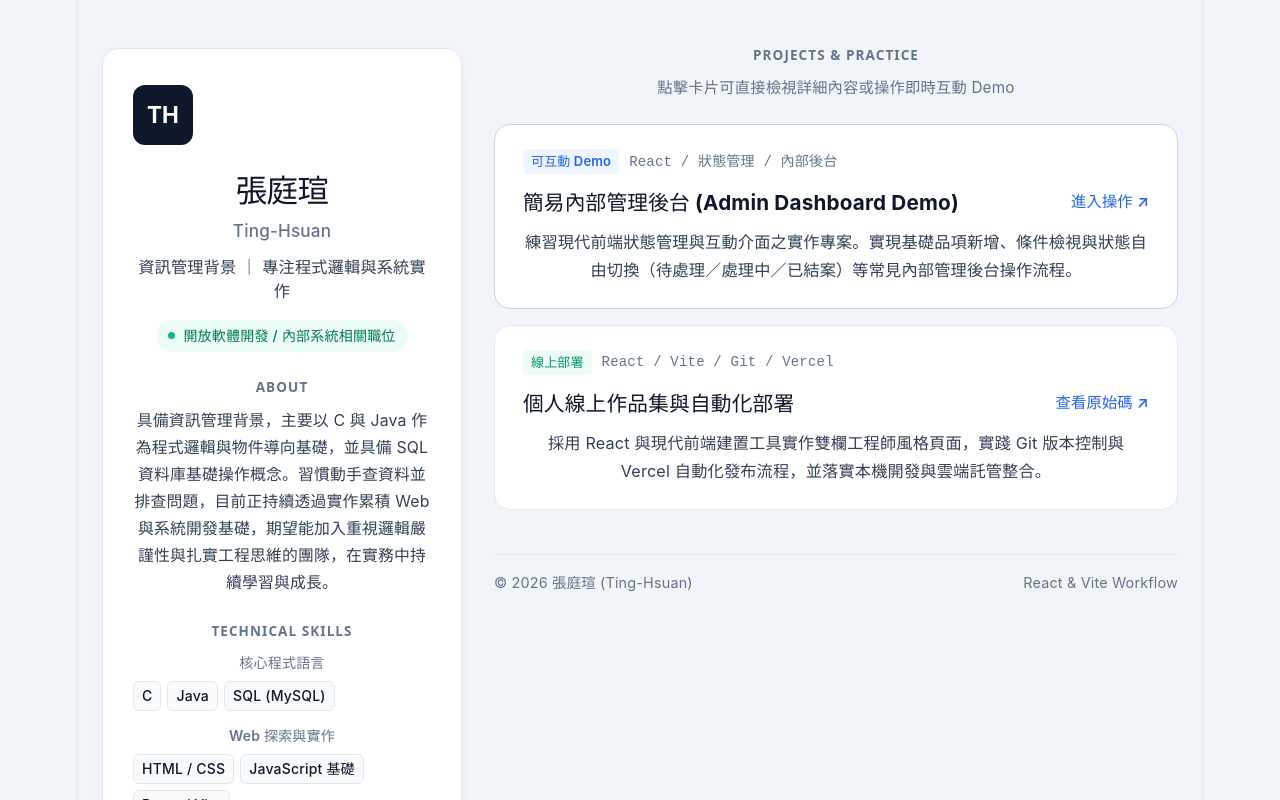
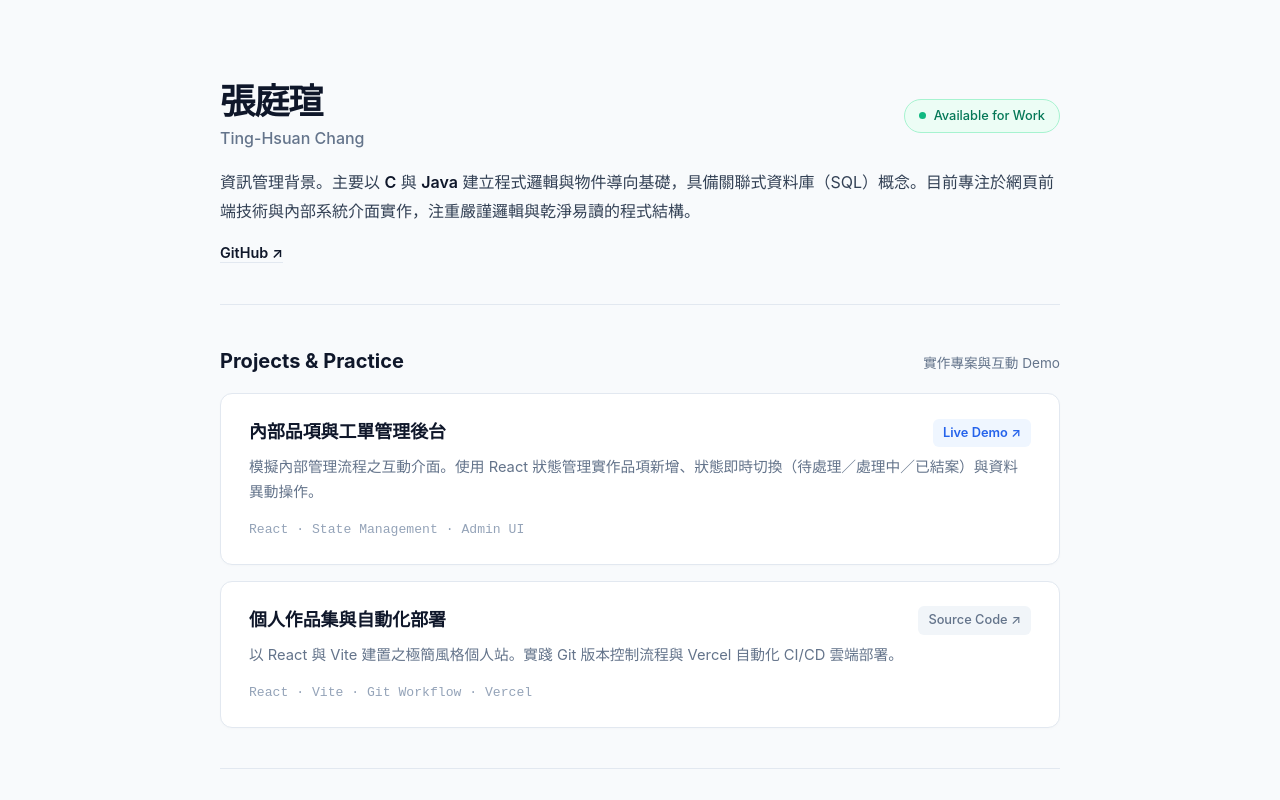
Before and after one commit to echidnax/my-first-web, a React (Vite) app: page / in a window 1280 px wide. Shown: the top 800 px of the page. Built offline with nearby package versions, Linux system fonts and the light colour scheme.

Commit message:
update resume styling

```diff
--- a/src/App.css
+++ b/src/App.css
@@ -1,296 +1,289 @@
 :root {
-  --bg-main: #f1f5f9;
+  --bg-page: #f8fafc;
   --bg-card: #ffffff;
-  --text-title: #0f172a;
+  --text-main: #0f172a;
   --text-body: #334155;
   --text-muted: #64748b;
-  --border: #e2e8f0;
-  --border-hover: #cbd5e1;
+  --text-light: #94a3b8;
+  --border-color: #e2e8f0;
   --accent: #2563eb;
-  --accent-light: #eff6ff;
-}
-
-* {
-  box-sizing: border-box;
 }
 
 body {
-  margin: 0;
-  background-color: var(--bg-main);
+  background-color: var(--bg-page);
   color: var(--text-body);
-  font-family: -apple-system, BlinkMacSystemFont, "Segoe UI", "Noto Sans TC", sans-serif;
+  font-family: -apple-system, BlinkMacSystemFont, "Segoe UI", Roboto, "Noto Sans TC", sans-serif;
   line-height: 1.6;
   -webkit-font-smoothing: antialiased;
 }
 
-/* 雙欄主容器 */
-.portfolio-wrapper {
+/* 外層容器：由上而下自然流動，靠上對齊，寬度放寬至 840px */
+.site-wrapper {
   min-height: 100vh;
-  padding: 48px 24px;
-  display: flex;
-  justify-content: center;
+  width: 100%;
+  padding: 80px 24px 100px;
 }
 
-.portfolio-container {
+.site-content {
   width: 100%;
-  max-width: 1120px;
-  display: grid;
-  grid-template-columns: 360px 1fr;
-  gap: 32px;
-  align-items: start;
+  max-width: 840px;
+  margin: 0 auto;
+  text-align: left;
 }
 
-/* 左側欄 */
-.sidebar {
-  background: var(--bg-card);
-  border: 1px solid var(--border);
-  border-radius: 16px;
-  padding: 36px 30px;
-  position: sticky;
-  top: 32px;
-  display: flex;
-  flex-direction: column;
-  justify-content: space-between;
-  box-shadow: 0 4px 16px rgba(15, 23, 42, 0.03);
+/* 頂部 Header */
+.hero-header {
+  margin-bottom: 32px;
 }
 
-.avatar-box {
-  width: 60px;
-  height: 60px;
-  border-radius: 12px;
-  background: #0f172a;
-  color: #fff;
+.hero-top {
   display: flex;
+  justify-content: space-between;
   align-items: center;
-  justify-content: center;
-  font-size: 1.25rem;
-  font-weight: 700;
-  margin-bottom: 20px;
+  margin-bottom: 16px;
 }
 
-.name {
-  font-size: 1.75rem;
+.hero-name {
+  font-size: 2.2rem;
   font-weight: 800;
-  color: var(--text-title);
-  margin: 0 0 2px 0;
-  letter-spacing: -0.02em;
+  letter-spacing: -0.03em;
+  margin: 0 0 4px 0;
+  color: var(--text-main);
+  line-height: 1.2;
 }
 
-.en-name {
-  font-size: 0.95rem;
+.hero-sub {
+  font-size: 1rem;
   color: var(--text-muted);
-  margin: 0 0 10px 0;
+  margin: 0;
   font-weight: 500;
 }
 
-.headline {
-  font-size: 0.9rem;
-  color: var(--text-body);
-  line-height: 1.5;
-  margin: 0 0 16px 0;
-}
-
-.badge-status {
+.status-pill {
   display: inline-flex;
   align-items: center;
   gap: 8px;
-  font-size: 0.78rem;
+  font-size: 0.8rem;
+  font-weight: 500;
   color: #047857;
   background: #ecfdf5;
-  padding: 5px 12px;
+  border: 1px solid #a7f3d0;
+  padding: 6px 14px;
   border-radius: 999px;
-  font-weight: 500;
-  margin-bottom: 28px;
 }
 
 .status-dot {
   width: 7px;
   height: 7px;
-  background-color: #10b981;
+  background: #10b981;
   border-radius: 50%;
 }
 
-.section-title {
-  font-size: 0.75rem;
-  font-weight: 700;
-  letter-spacing: 0.08em;
-  color: var(--text-muted);
-  margin: 0 0 12px 0;
+.hero-bio {
+  font-size: 1rem;
+  line-height: 1.8;
+  color: var(--text-body);
+  margin: 0 0 16px 0;
+  text-align: left;
 }
 
-.intro-text {
-  font-size: 0.88rem;
-  line-height: 1.7;
-  color: var(--text-body);
-  margin: 0 0 28px 0;
+.hero-bio strong {
+  color: var(--text-main);
+  font-weight: 600;
 }
 
-.skill-group {
-  margin-bottom: 14px;
+.hero-links {
+  display: flex;
+  gap: 16px;
 }
 
-.skill-cat-name {
-  font-size: 0.78rem;
+.link-item {
+  font-size: 0.9rem;
   font-weight: 600;
-  color: var(--text-muted);
-  margin-bottom: 6px;
-}
-
-.skill-tags {
-  display: flex;
-  flex-wrap: wrap;
-  gap: 6px;
-}
-
-.skill-tag {
-  font-size: 0.78rem;
-  font-weight: 500;
-  background: #f8fafc;
-  border: 1px solid var(--border);
-  padding: 3px 8px;
-  border-radius: 6px;
-  color: var(--text-title);
-}
-
-.sidebar-footer {
-  margin-top: 32px;
-  padding-top: 20px;
-  border-top: 1px solid var(--border);
-}
-
-.btn-github {
-  display: block;
-  text-align: center;
-  background: #0f172a;
-  color: #fff;
-  font-size: 0.88rem;
-  font-weight: 500;
-  text-decoration: none;
-  padding: 10px 16px;
-  border-radius: 8px;
+  color: var(--text-main);
+  text-decoration: underline;
+  text-underline-offset: 4px;
+  text-decoration-color: var(--border-color);
   transition: all 0.2s;
 }
 
-.btn-github:hover {
-  background: #334155;
+.link-item:hover {
+  text-decoration-color: var(--text-main);
 }
 
-/* 右側專案區 */
-.main-content {
-  display: flex;
-  flex-direction: column;
-  gap: 20px;
+/* 分割線 */
+.divider {
+  height: 1px;
+  background-color: var(--border-color);
+  margin: 40px 0;
 }
 
-.content-header {
-  margin-bottom: 4px;
+/* 區塊標題 */
+.section-block {
+  margin-bottom: 32px;
+  text-align: left;
 }
 
-.section-subtitle {
-  margin: 4px 0 0 0;
+.section-header {
+  display: flex;
+  justify-content: space-between;
+  align-items: baseline;
+  margin-bottom: 16px;
+}
+
+.section-title {
+  font-size: 1.25rem;
+  font-weight: 700;
+  margin: 0;
+  color: var(--text-main);
+}
+
+.section-hint {
   font-size: 0.85rem;
   color: var(--text-muted);
 }
 
-.projects-list {
+/* 專案列表 */
+.project-list {
   display: flex;
   flex-direction: column;
   gap: 16px;
 }
 
-.project-card {
-  background: var(--bg-card);
-  border: 1px solid var(--border);
-  border-radius: 16px;
+.project-row {
+  display: block;
+  text-decoration: none;
+  background: #ffffff;
+  border: 1px solid var(--border-color);
+  border-radius: 12px;
   padding: 24px 28px;
+  cursor: pointer;
+  text-align: left;
   transition: all 0.2s ease;
+  box-shadow: 0 1px 3px rgba(0, 0, 0, 0.02);
 }
 
-.highlight-card {
-  cursor: pointer;
+.project-row:hover {
   border-color: #cbd5e1;
+  box-shadow: 0 8px 20px rgba(0, 0, 0, 0.04);
+  transform: translateY(-1px);
 }
 
-.highlight-card:hover {
-  border-color: var(--accent);
-  box-shadow: 0 8px 24px rgba(37, 99, 235, 0.08);
-  transform: translateY(-2px);
-}
-
-.project-badge-row {
-  display: flex;
-  align-items: center;
-  gap: 10px;
-  margin-bottom: 12px;
-}
-
-.tag-interactive {
-  font-size: 0.72rem;
-  font-weight: 600;
-  color: #2563eb;
-  background: var(--accent-light);
-  padding: 2px 8px;
-  border-radius: 4px;
-}
-
-.tag-deploy {
-  font-size: 0.72rem;
-  font-weight: 600;
-  color: #059669;
-  background: #ecfdf5;
-  padding: 2px 8px;
-  border-radius: 4px;
-}
-
-.project-stack {
-  font-size: 0.78rem;
-  color: var(--text-muted);
-  font-family: monospace;
-}
-
-.card-title-row {
+.project-title-row {
   display: flex;
   justify-content: space-between;
   align-items: center;
-  margin-bottom: 10px;
+  margin-bottom: 8px;
 }
 
 .project-title {
+  font-size: 1.12rem;
+  font-weight: 700;
+  color: var(--text-main);
   margin: 0;
-  font-size: 1.15rem;
-  font-weight: 700;
-  color: var(--text-title);
 }
 
-.enter-link {
-  font-size: 0.85rem;
+.badge-demo {
+  font-size: 0.8rem;
   font-weight: 600;
-  color: var(--accent);
-  text-decoration: none;
+  color: #2563eb;
+  background: #eff6ff;
+  padding: 4px 10px;
+  border-radius: 6px;
+}
+
+.badge-code {
+  font-size: 0.8rem;
+  font-weight: 500;
+  color: var(--text-muted);
+  background: #f1f5f9;
+  padding: 4px 10px;
+  border-radius: 6px;
 }
 
 .project-desc {
-  margin: 0;
-  font-size: 0.9rem;
+  font-size: 0.92rem;
   line-height: 1.7;
-  color: var(--text-body);
+  color: var(--text-muted);
+  margin: 0 0 14px 0;
+  text-align: left;
 }
 
-.main-footer {
-  margin-top: 24px;
-  padding-top: 16px;
-  border-top: 1px solid var(--border);
+.project-tech {
+  font-size: 0.82rem;
+  color: var(--text-light);
+  font-family: monospace;
+  text-align: left;
+}
+
+/* 技能排版 */
+.skills-grid {
+  display: flex;
+  flex-direction: column;
+  gap: 18px;
+  background: #ffffff;
+  border: 1px solid var(--border-color);
+  border-radius: 12px;
+  padding: 24px 28px;
+  text-align: left;
+}
+
+.skill-col {
+  display: flex;
+  align-items: center;
+  gap: 20px;
+}
+
+.skill-cat-title {
+  font-size: 0.88rem;
+  font-weight: 600;
+  color: var(--text-muted);
+  margin: 0;
+  width: 170px;
+  flex-shrink: 0;
+  text-align: left;
+}
+
+.skill-pills {
+  display: flex;
+  flex-wrap: wrap;
+  gap: 8px;
+}
+
+.skill-tag {
+  font-size: 0.85rem;
+  font-weight: 500;
+  color: var(--text-main);
+  background: #f8fafc;
+  border: 1px solid var(--border-color);
+  padding: 4px 12px;
+  border-radius: 6px;
+}
+
+/* 頁尾 */
+.site-footer {
+  margin-top: 60px;
   display: flex;
   justify-content: space-between;
-  font-size: 0.8rem;
-  color: var(--text-muted);
+  font-size: 0.85rem;
+  color: var(--text-light);
 }
 
-@media (max-width: 860px) {
-  .portfolio-container {
-    grid-template-columns: 1fr;
+@media (max-width: 640px) {
+  .site-wrapper {
+    padding: 40px 16px;
   }
-  .sidebar {
-    position: static;
+  .hero-top {
+    flex-direction: column;
+    align-items: flex-start;
+    gap: 12px;
+  }
+  .skill-col {
+    flex-direction: column;
+    align-items: flex-start;
+    gap: 8px;
+  }
+  .skill-cat-title {
+    width: auto;
   }
 }
--- a/src/App.jsx
+++ b/src/App.jsx
@@ -6,9 +6,9 @@ function App() {
   const [currentPage, setCurrentPage] = useState('home')
 
   const skills = [
-    { category: '核心程式語言', items: ['C', 'Java', 'SQL (MySQL)'] },
-    { category: 'Web 探索與實作', items: ['HTML / CSS', 'JavaScript 基礎', 'React / Vite'] },
-    { category: '開發環境與工具', items: ['VS Code', 'Git / GitHub 基礎操作', 'Windows 終端機'] }
+    { category: 'Languages', items: ['C', 'Java', 'SQL (MySQL)'] },
+    { category: 'Web & Frontend', items: ['JavaScript (ES6+)', 'React', 'HTML / CSS', 'Vite'] },
+    { category: 'Environment & Tools', items: ['Git / GitHub', 'VS Code', 'Windows Terminal'] }
   ]
 
   if (currentPage === 'mes') {
@@ -16,106 +16,109 @@ function App() {
   }
 
   return (
-    <div className="portfolio-wrapper">
-      <div className="portfolio-container">
+    <div className="site-wrapper">
+      <main className="site-content">
 
-        {/* 左側固定/資訊欄 */}
-        <aside className="sidebar">
-          <div>
-            <div className="avatar-box">TH</div>
-            <h1 className="name">張庭瑄</h1>
-            <p className="en-name">Ting-Hsuan</p>
-            <p className="headline">資訊管理背景 ｜ 專注程式邏輯與系統實作</p>
-
-            <div className="badge-status">
+        {/* 頂部 Header：姓名與基本定位 */}
+        <header className="hero-header">
+          <div className="hero-top">
+            <div>
+              <h1 className="hero-name">張庭瑄</h1>
+              <p className="hero-sub">Ting-Hsuan Chang</p>
+            </div>
+            <div className="status-pill">
               <span className="status-dot"></span>
-              <span>開放軟體開發 / 內部系統相關職位</span>
-            </div>
-
-            <div className="sidebar-intro">
-              <h2 className="section-title">ABOUT</h2>
-              <p className="intro-text">
-                具備資訊管理背景，主要以 C 與 Java 作為程式邏輯與物件導向基礎，並具備 SQL 資料庫基礎操作概念。習慣動手查資料並排查問題，目前正持續透過實作累積 Web 與系統開發基礎，期望能加入重視邏輯嚴謹性與扎實工程思維的團隊，在實務中持續學習與成長。
-              </p>
-            </div>
-
-            <div className="sidebar-skills">
-              <h2 className="section-title">TECHNICAL SKILLS</h2>
-              {skills.map((group, index) => (
-                <div key={index} className="skill-group">
-                  <div className="skill-cat-name">{group.category}</div>
-                  <div className="skill-tags">
-                    {group.items.map((item, i) => (
-                      <span key={i} className="skill-tag">{item}</span>
-                    ))}
-                  </div>
-                </div>
-              ))}
+              <span>Available for Work</span>
             </div>
           </div>
-
-          <div className="sidebar-footer">
-            <a href="https://github.com/echidnax" target="_blank" rel="noreferrer" className="btn-github">
-              GitHub 專案庫 ↗
+          <p className="hero-bio">
+            資訊管理背景。主要以 <strong>C</strong> 與 <strong>Java</strong> 建立程式邏輯與物件導向基礎，具備關聯式資料庫（SQL）概念。目前專注於網頁前端技術與內部系統介面實作，注重嚴謹邏輯與乾淨易讀的程式結構。
+          </p>
+          <div className="hero-links">
+            <a href="https://github.com/echidnax" target="_blank" rel="noreferrer" className="link-item">
+              GitHub ↗
             </a>
           </div>
-        </aside>
+        </header>
 
-        {/* 右側專案展示區 */}
-        <main className="main-content">
-          <div className="content-header">
-            <h2 className="section-title">PROJECTS & PRACTICE</h2>
-            <p className="section-subtitle">點擊卡片可直接檢視詳細內容或操作即時互動 Demo</p>
+        <div className="divider"></div>
+
+        {/* 精選專案區塊 */}
+        <section className="section-block">
+          <div className="section-header">
+            <h2 className="section-title">Projects & Practice</h2>
+            <span className="section-hint">實作專案與互動 Demo</span>
           </div>
 
-          <div className="projects-list">
-            {/* 專案一：內部後台 Demo */}
+          <div className="project-list">
+            {/* 專案一：內部管理後台 Demo */}
             <div
-              className="project-card highlight-card"
+              className="project-row"
               onClick={() => setCurrentPage('mes')}
             >
-              <div className="project-badge-row">
-                <span className="tag-interactive">可互動 Demo</span>
-                <span className="project-stack">React / 狀態管理 / 內部後台</span>
-              </div>
-              <div className="card-body">
-                <div className="card-title-row">
-                  <h3 className="project-title">簡易內部管理後台 (Admin Dashboard Demo)</h3>
-                  <span className="enter-link">進入操作 ↗</span>
+              <div className="project-main">
+                <div className="project-title-row">
+                  <h3 className="project-title">內部品項與工單管理後台</h3>
+                  <span className="badge-demo">Live Demo ↗</span>
                 </div>
                 <p className="project-desc">
-                  練習現代前端狀態管理與互動介面之實作專案。實現基礎品項新增、條件檢視與狀態自由切換（待處理／處理中／已結案）等常見內部管理後台操作流程。
+                  模擬內部管理流程之互動介面。使用 React 狀態管理實作品項新增、狀態即時切換（待處理／處理中／已結案）與資料異動操作。
                 </p>
+                <div className="project-tech">React · State Management · Admin UI</div>
               </div>
             </div>
 
-            {/* 專案二：個人網站與 CI/CD */}
-            <div className="project-card">
-              <div className="project-badge-row">
-                <span className="tag-deploy">線上部署</span>
-                <span className="project-stack">React / Vite / Git / Vercel</span>
-              </div>
-              <div className="card-body">
-                <div className="card-title-row">
-                  <h3 className="project-title">個人線上作品集與自動化部署</h3>
-                  <a href="https://github.com/echidnax" target="_blank" rel="noreferrer" className="enter-link">
-                    查看原始碼 ↗
-                  </a>
+            {/* 專案二：個人作品集與自動化部署 */}
+            <a
+              href="https://github.com/echidnax"
+              target="_blank"
+              rel="noreferrer"
+              className="project-row"
+            >
+              <div className="project-main">
+                <div className="project-title-row">
+                  <h3 className="project-title">個人作品集與自動化部署</h3>
+                  <span className="badge-code">Source Code ↗</span>
                 </div>
                 <p className="project-desc">
-                  採用 React 與現代前端建置工具實作雙欄工程師風格頁面，實踐 Git 版本控制與 Vercel 自動化發布流程，並落實本機開發與雲端託管整合。
+                  以 React 與 Vite 建置之極簡風格個人站。實踐 Git 版本控制流程與 Vercel 自動化 CI/CD 雲端部署。
                 </p>
+                <div className="project-tech">React · Vite · Git Workflow · Vercel</div>
               </div>
-            </div>
+            </a>
+          </div>
+        </section>
+
+        <div className="divider"></div>
+
+        {/* 技術背景區塊 */}
+        <section className="section-block">
+          <div className="section-header">
+            <h2 className="section-title">Technical Skills</h2>
+            <span className="section-hint">技術底子與工具</span>
           </div>
 
-          <footer className="main-footer">
-            <span>© 2026 張庭瑄 (Ting-Hsuan)</span>
-            <span>React & Vite Workflow</span>
-          </footer>
-        </main>
+          <div className="skills-grid">
+            {skills.map((group, index) => (
+              <div key={index} className="skill-col">
+                <h4 className="skill-cat-title">{group.category}</h4>
+                <div className="skill-pills">
+                  {group.items.map((item, i) => (
+                    <span key={i} className="skill-tag">{item}</span>
+                  ))}
+                </div>
+              </div>
+            ))}
+          </div>
+        </section>
 
-      </div>
+        {/* 簡約頁尾 */}
+        <footer className="site-footer">
+          <span>© 2026 Ting-Hsuan Chang</span>
+          <span>Crafted with React</span>
+        </footer>
+
+      </main>
     </div>
   )
 }
--- a/src/index.css
+++ b/src/index.css
@@ -1,111 +1,8 @@
-:root {
-  --text: #6b6375;
-  --text-h: #08060d;
-  --bg: #fff;
-  --border: #e5e4e7;
-  --code-bg: #f4f3ec;
-  --accent: #aa3bff;
-  --accent-bg: rgba(170, 59, 255, 0.1);
-  --accent-border: rgba(170, 59, 255, 0.5);
-  --social-bg: rgba(244, 243, 236, 0.5);
-  --shadow:
-    rgba(0, 0, 0, 0.1) 0 10px 15px -3px, rgba(0, 0, 0, 0.05) 0 4px 6px -2px;
-
-  --sans: system-ui, 'Segoe UI', Roboto, sans-serif;
-  --heading: system-ui, 'Segoe UI', Roboto, sans-serif;
-  --mono: ui-monospace, Consolas, monospace;
-
-  font: 18px/145% var(--sans);
-  letter-spacing: 0.18px;
-  color-scheme: light dark;
-  color: var(--text);
-  background: var(--bg);
-  font-synthesis: none;
-  text-rendering: optimizeLegibility;
-  -webkit-font-smoothing: antialiased;
-  -moz-osx-font-smoothing: grayscale;
-
-  @media (max-width: 1024px) {
-    font-size: 16px;
-  }
-}
-
-@media (prefers-color-scheme: dark) {
-  :root {
-    --text: #9ca3af;
-    --text-h: #f3f4f6;
-    --bg: #16171d;
-    --border: #2e303a;
-    --code-bg: #1f2028;
-    --accent: #c084fc;
-    --accent-bg: rgba(192, 132, 252, 0.15);
-    --accent-border: rgba(192, 132, 252, 0.5);
-    --social-bg: rgba(47, 48, 58, 0.5);
-    --shadow:
-      rgba(0, 0, 0, 0.4) 0 10px 15px -3px, rgba(0, 0, 0, 0.25) 0 4px 6px -2px;
-  }
-
-  #social .button-icon {
-    filter: invert(1) brightness(2);
-  }
+* {
+  box-sizing: border-box;
 }
 
 body {
   margin: 0;
+  padding: 0;
 }
-
-#root {
-  width: 1126px;
-  max-width: 100%;
-  margin: 0 auto;
-  text-align: center;
-  border-inline: 1px solid var(--border);
-  min-height: 100svh;
-  display: flex;
-  flex-direction: column;
-  box-sizing: border-box;
-}
-
-h1,
-h2 {
-  font-family: var(--heading);
-  font-weight: 500;
-  color: var(--text-h);
-}
-
-h1 {
-  font-size: 56px;
-  letter-spacing: -1.68px;
-  margin: 32px 0;
-  @media (max-width: 1024px) {
-    font-size: 36px;
-    margin: 20px 0;
-  }
-}
-h2 {
-  font-size: 24px;
-  line-height: 118%;
-  letter-spacing: -0.24px;
-  margin: 0 0 8px;
-  @media (max-width: 1024px) {
-    font-size: 20px;
-  }
-}
-p {
-  margin: 0;
-}
-
-code,
-.counter {
-  font-family: var(--mono);
-  display: inline-flex;
-  border-radius: 4px;
-  color: var(--text-h);
-}
-
-code {
-  font-size: 15px;
-  line-height: 135%;
-  padding: 4px 8px;
-  background: var(--code-bg);
-}
```
